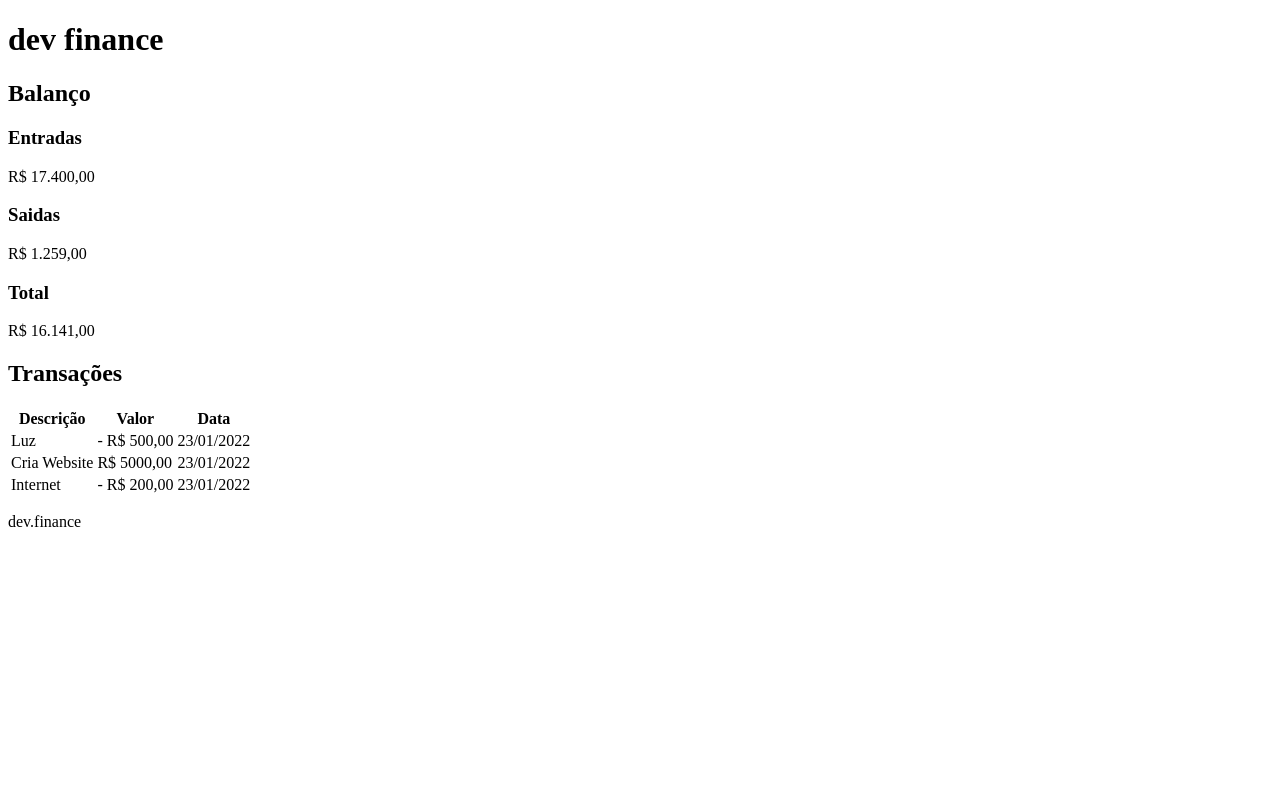
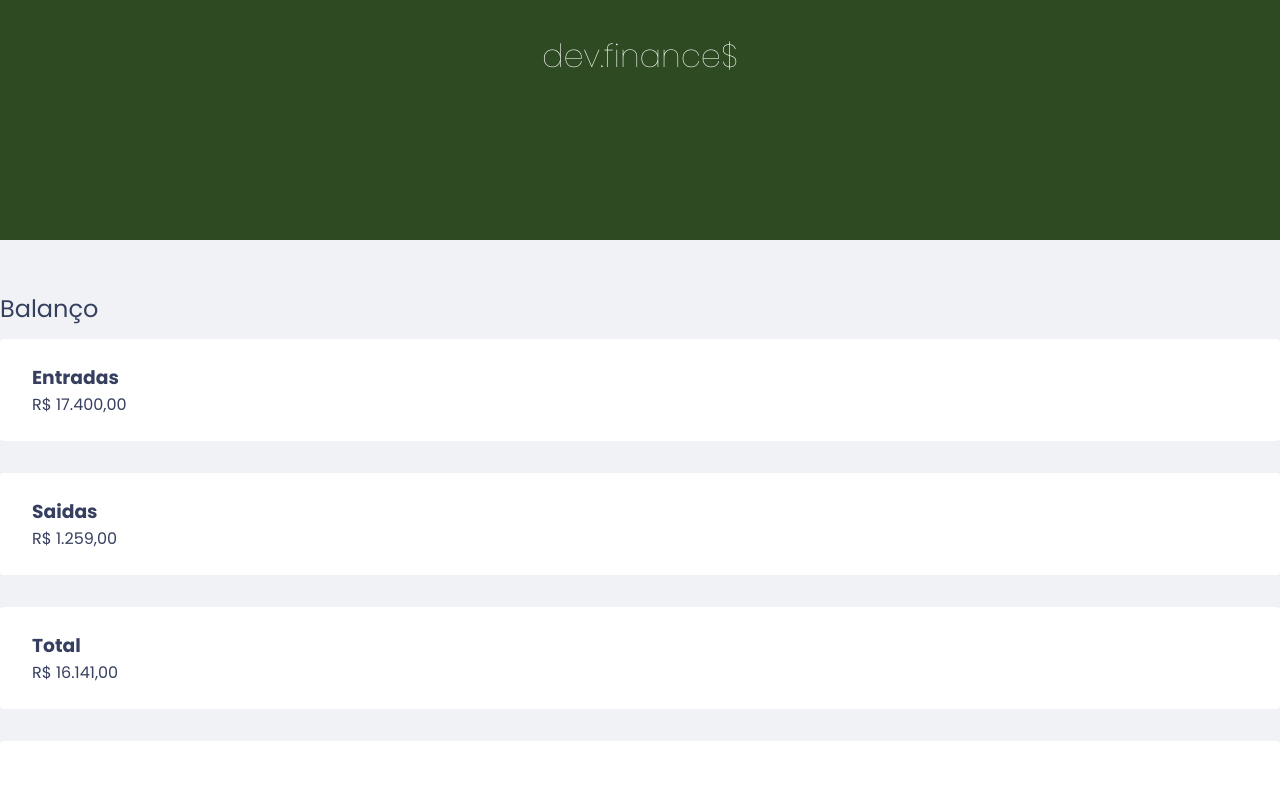
Before and after one commit to ruffatomrr/DevFinancies, a plain HTML site: page Index.html in a window 1280 px wide. Shown: the top 800 px of the page. Drawn offline with Linux system fonts and the light colour scheme.

Commit message:
formatando Layout1

```diff
--- a/Index.html
+++ b/Index.html
@@ -1,35 +1,38 @@
 <!DOCTYPE html>
-<html lang="en">
+<html lang="pt-Br">
 
 <head>
     <meta charset="utf-8">
     <meta http-equiv="X-UA-Compatible" content="IE-edge">
-    <meta name="viwport" content="width=device-width, ini">
+    <meta name="viwport" content="width=device-width, initial-scale=1.0">
+    <link rel="preconnect" href="https://fonts.googleapis.com">
+    <link rel="preconnect" href="https://fonts.gstatic.com" crossorigin>
+    <link href="https://fonts.googleapis.com/css2?family=Poppins:wght@100;200;400;500;700;800;900&family=Roboto:ital,wght@0,100;0,300;0,400;0,500;0,900;1,100;1,700&display=swap" rel="stylesheet">
     <title>Dev.Finance$</title>
+    <link rel="stylesheet" href="./Styles.css">
 </head>
-
 <body>
-    <head>
-        <h1>dev finance</h1>
-    </head>
-    <main>
+    <header>
+        <h1 id="logo">dev.finance$</h1>
+    </header>
+    <main class="container">
         <h2>Balanço</h2>
-        <section>
+        <section class="card">
             <h3>Entradas</h3>
             <p>R$ 17.400,00</p>
         </section>
 
-        <section>
+        <section class="card">
             <h3>Saidas</h3>
             <p>R$ 1.259,00</p>
         </section>
 
-        <section>
+        <section class="card">
             <h3>Total</h3>
             <p>R$ 16.141,00</p>
         </section>
 
-        <section>
+        <section class="card">
             <h2>Transações</h2>
             <table>
                 <thead>
--- /dev/null
+++ b/Styles.css
@@ -0,0 +1,51 @@
+:root{
+  --dark-blue: #363f5f
+}
+
+*{
+  padding: 0;
+  margin: 0;
+  box-sizing: border-box;
+}
+
+body{
+    background: #f0f2f5;
+    font-family: "poppins", sans-serif;
+}
+
+/*.container{
+  width: min(90w, 800px);
+  margin: auto;
+} */
+
+/****** Title******/
+h2{
+  margin-top: 3.2rem;
+  margin-bottom: 0.8rem;
+  color: var(--dark-blue);
+
+  font-weight: 400;
+}
+
+/* ***** header ******* */
+header{
+  background: #2d4a22;
+  padding: 2rem 0 10rem;
+  text-align: center;
+}
+
+#logo{
+  color: white;
+  font-weight: 100;  /* Espessura da fonte de acordo com a fonte baixada*/
+}
+
+/* ****Card **** */
+.card{
+  background-color: #fff;
+  padding: 1.5rem 2rem;
+  border-radius: 0.25rem;
+
+  margin-bottom: 2rem;
+
+  color: var(--dark-blue);
+}
```
